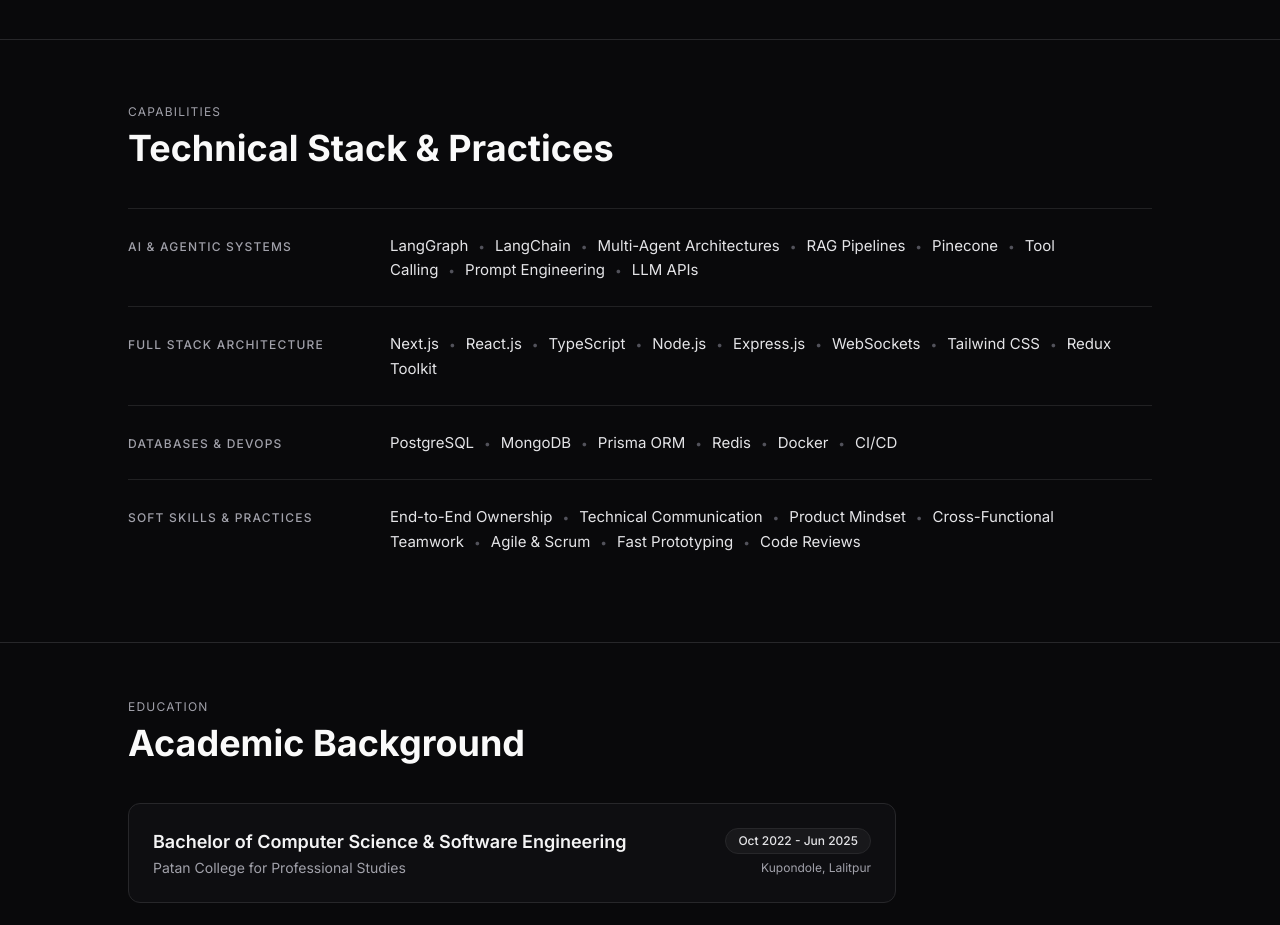
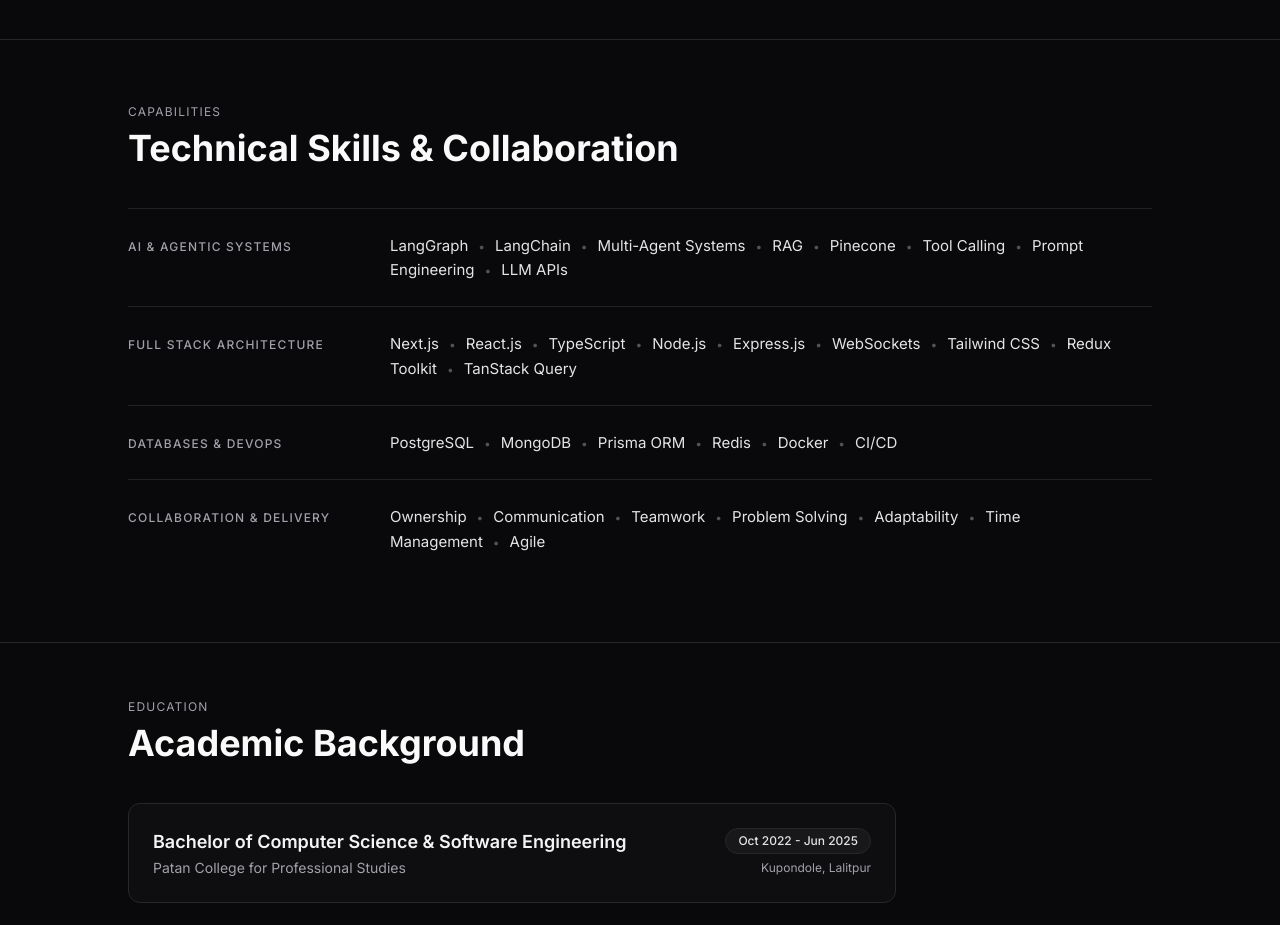
Before and after one commit to SimranDangol/Portfolio, a Next.js app: page / in a window 1280 px wide. Shown: the part 3160-4085 px from the top of the page. Built offline with nearby package versions, Linux system fonts and the light colour scheme; no server answers.

Commit message:
Update portfolio skills section

```diff
--- a/src/components/Home/Skill.tsx
+++ b/src/components/Home/Skill.tsx
@@ -13,8 +13,8 @@ const skillGroups: SkillGroup[] = [
     items: [
       "LangGraph",
       "LangChain",
-      "Multi-Agent Architectures",
-      "RAG Pipelines",
+      "Multi-Agent Systems",
+      "RAG",
       "Pinecone",
       "Tool Calling",
       "Prompt Engineering",
@@ -32,6 +32,7 @@ const skillGroups: SkillGroup[] = [
       "WebSockets",
       "Tailwind CSS",
       "Redux Toolkit",
+      "TanStack Query",
     ],
   },
   {
@@ -46,15 +47,15 @@ const skillGroups: SkillGroup[] = [
     ],
   },
   {
-    category: "Soft Skills & Practices",
+    category: "Collaboration & Delivery",
     items: [
-      "End-to-End Ownership",
-      "Technical Communication",
-      "Product Mindset",
-      "Cross-Functional Teamwork",
-      "Agile & Scrum",
-      "Fast Prototyping",
-      "Code Reviews",
+      "Ownership",
+      "Communication",
+      "Teamwork",
+      "Problem Solving",
+      "Adaptability",
+      "Time Management",
+      "Agile",
     ],
   },
 ];
@@ -77,7 +78,7 @@ export default function SkillsSection() {
             Capabilities
           </p>
           <h2 className="text-3xl md:text-4xl font-bold text-zinc-900 dark:text-zinc-50 mt-2">
-            Technical Stack & Practices
+            Technical Skills & Collaboration
           </h2>
         </motion.div>
 
```
